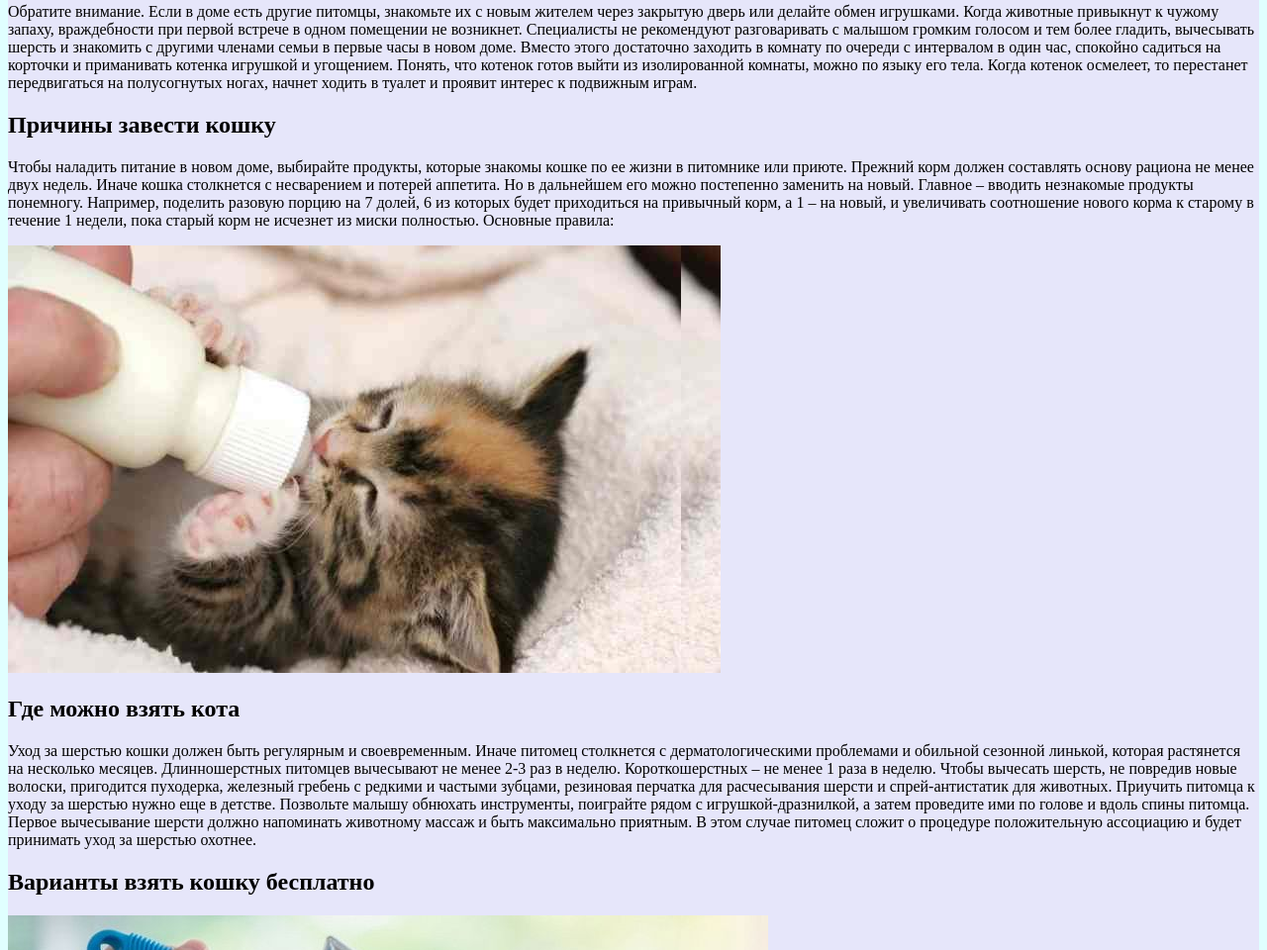
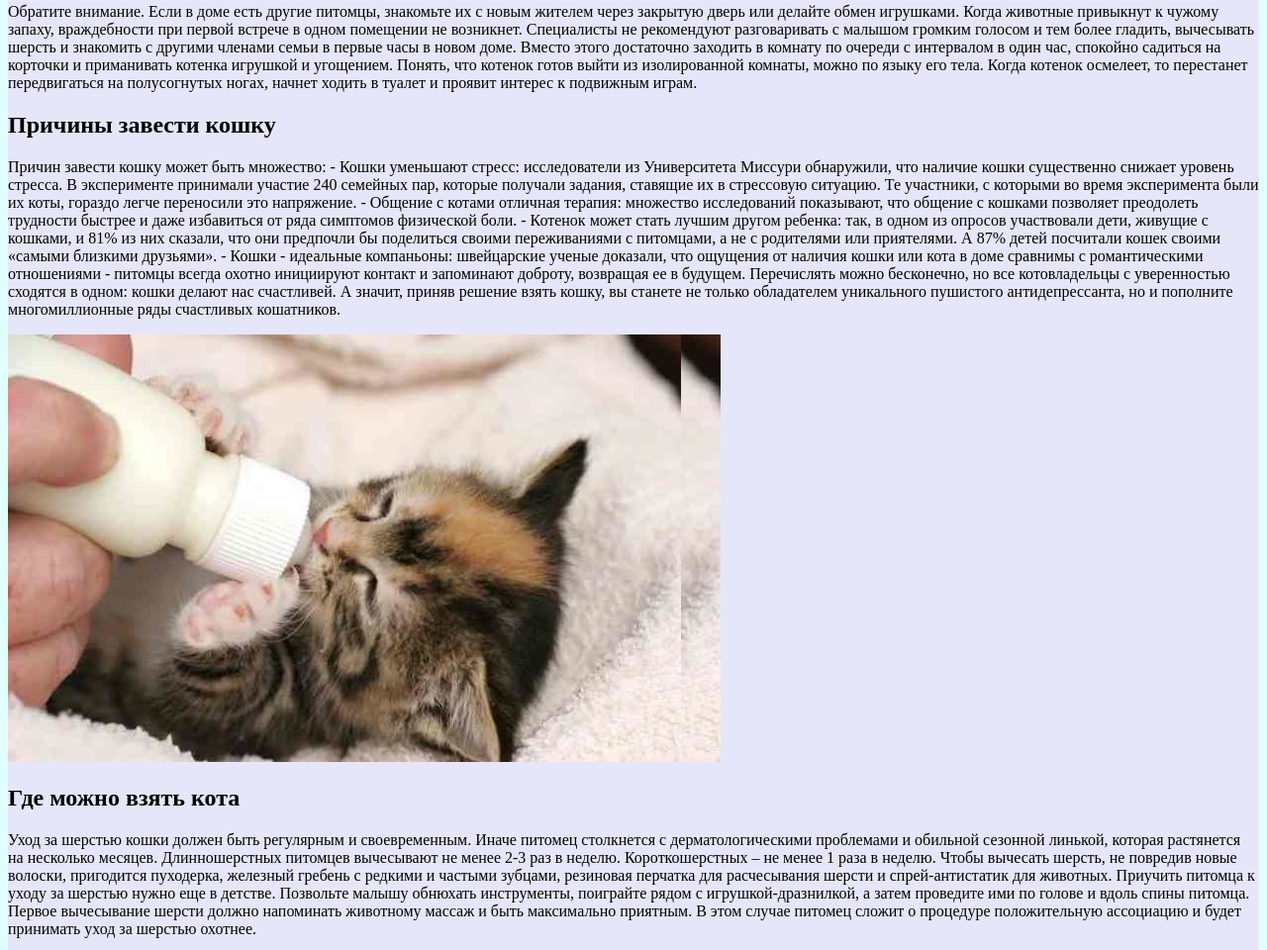
Before and after one commit to nastyachaj/nastyachaj.github.io, a plain HTML site: page gdevzat.html in a window 1280 px wide. Shown: the part 1204-2164 px from the top of the page at 99% size. Drawn offline with Linux system fonts and the light colour scheme.

Commit message:
Sun, Oct 1, 2023, 8:57 PM +07:00

```diff
--- a/gdevzat.html
+++ b/gdevzat.html
@@ -37,10 +37,17 @@
         </p>
         <h2>Причины завести кошку</h2>
         <p>
-            Чтобы наладить питание в новом доме, выбирайте продукты, которые знакомы кошке по ее жизни в питомнике или приюте.
+            Причин завести кошку может быть множество:
 
-Прежний корм должен составлять основу рациона не менее двух недель. Иначе кошка столкнется с несварением и потерей аппетита. Но в дальнейшем его можно постепенно заменить на новый. Главное – вводить незнакомые продукты понемногу. Например, поделить разовую порцию на 7 долей, 6 из которых будет приходиться на привычный корм, а 1 – на новый, и увеличивать соотношение нового корма к старому в течение 1 недели, пока старый корм не исчезнет из миски полностью.
-Основные правила:
+- Кошки уменьшают стресс:  исследователи из Университета Миссури обнаружили, что наличие кошки существенно снижает уровень стресса. В эксперименте принимали участие 240 семейных пар, которые получали задания, ставящие их в стрессовую ситуацию. Те участники, с которыми во время эксперимента были их коты, гораздо легче переносили это напряжение.
+
+- Общение с котами отличная терапия: множество исследований показывают, что общение с кошками позволяет преодолеть трудности быстрее и даже избавиться от ряда симптомов физической боли.
+
+- Котенок может стать лучшим другом ребенка: так, в одном из опросов участвовали дети, живущие с кошками, и 81% из них сказали, что они предпочли бы поделиться своими переживаниями с питомцами, а не с родителями или приятелями.  А 87% детей посчитали кошек своими «самыми близкими друзьями».
+
+- Кошки - идеальные компаньоны: швейцарские ученые доказали, что ощущения от наличия кошки или кота в доме сравнимы с романтическими отношениями - питомцы всегда охотно инициируют контакт и запоминают доброту, возвращая ее в будущем.
+
+Перечислять можно бесконечно, но все котовладельцы с уверенностью сходятся в одном: кошки делают нас счастливей. А значит, приняв решение взять кошку, вы станете не только обладателем уникального пушистого антидепрессанта, но и пополните многомиллионные ряды счастливых кошатников.
 
         </p>
         <img src="vid-mesyachnogo-kotenka.jpg">
```
